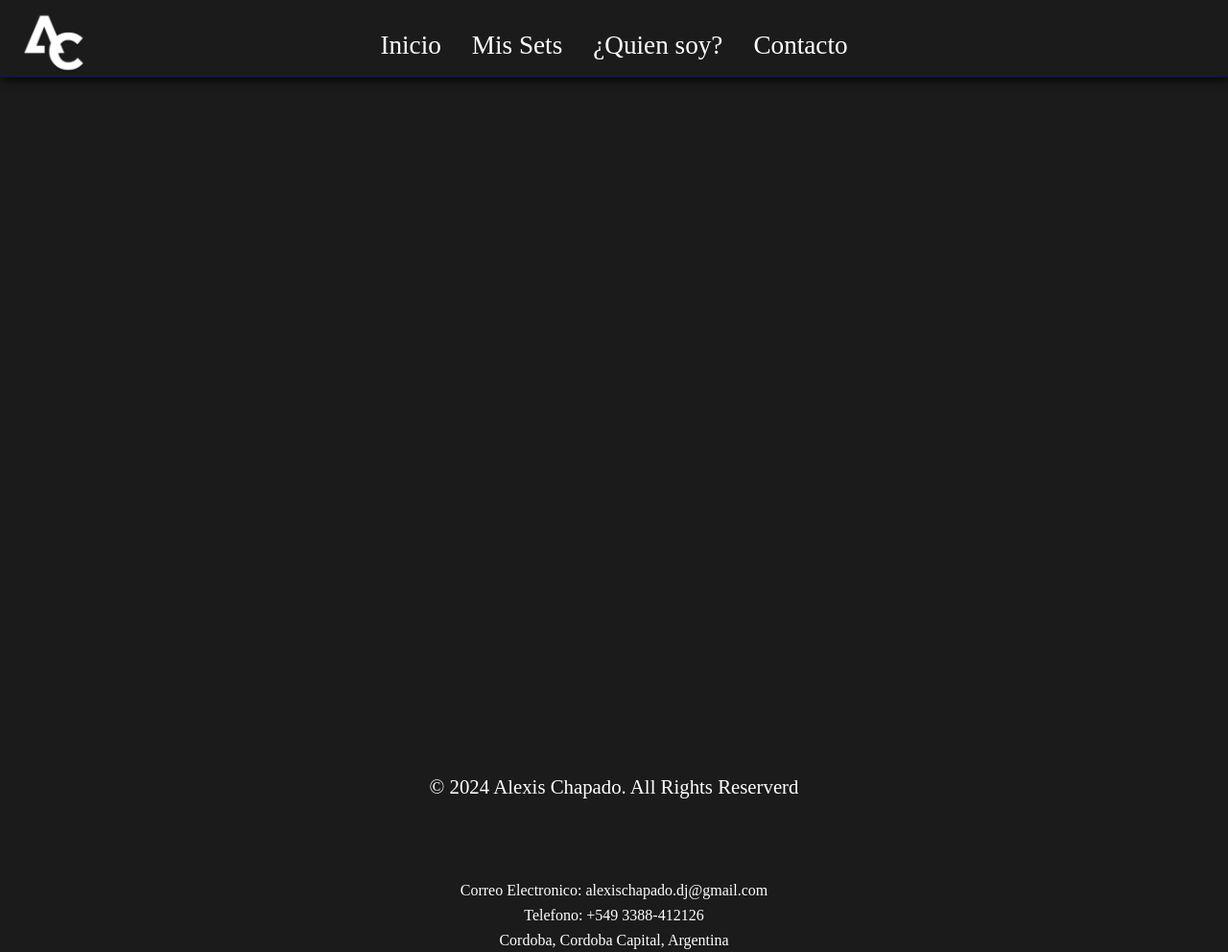
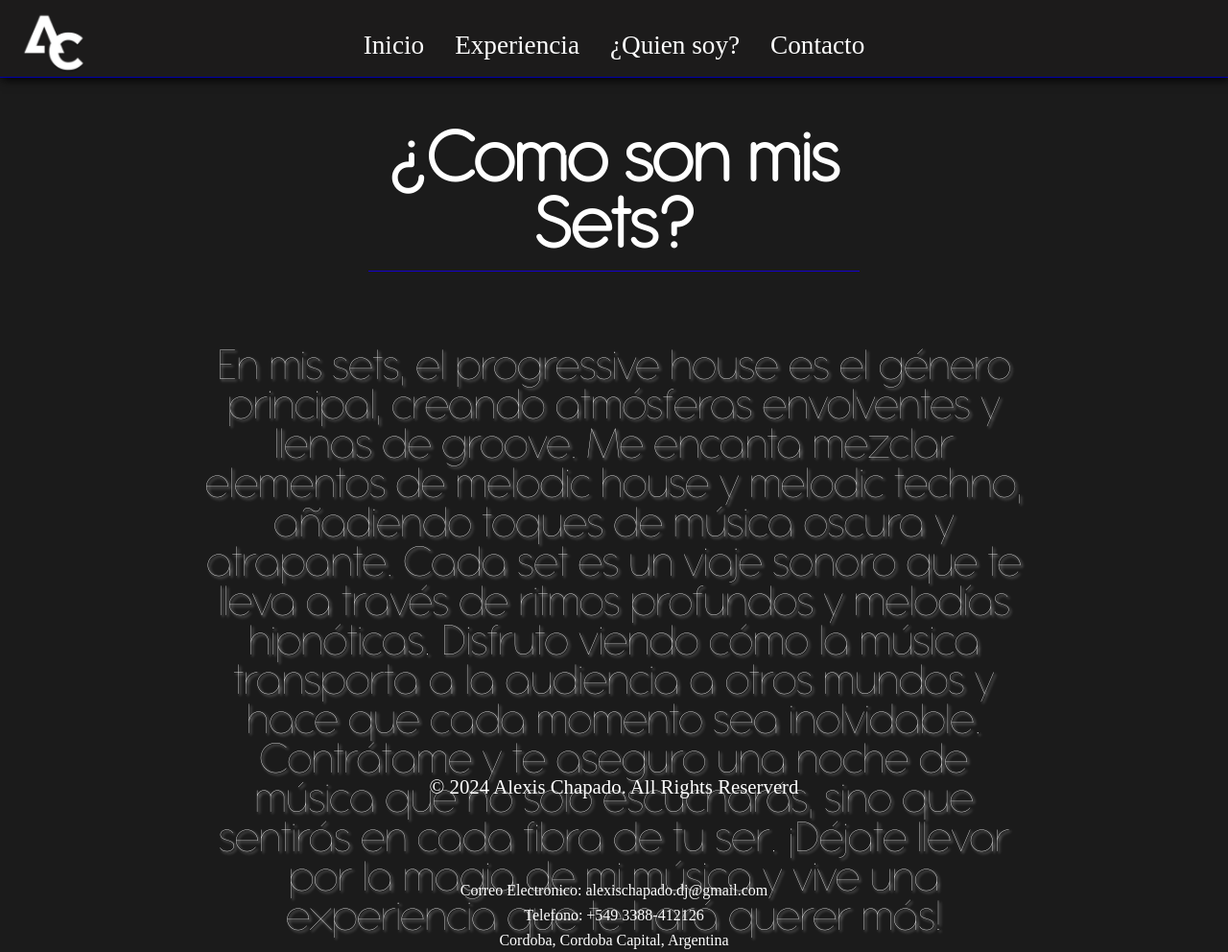
Before and after one commit to AlexisChapado/presskit, a plain HTML site: page pages/mis-sets.html in a window 1280 px wide. Shown: the top 992 px of the page at 96% size. Drawn offline with Linux system fonts and the light colour scheme.

Commit message:
06/07 | Hora: 23:52

```diff
--- a/css/partials/_inicio.scss
+++ b/css/partials/_inicio.scss
@@ -164,7 +164,7 @@
     width: 100%;
     height: 150vh;
 
-    background-color: #212121;
+    background-color: $colorFondo1;
 
     display: grid;
     grid-template-columns:  repeat(6,1fr);
@@ -220,8 +220,8 @@
             }
 
             button{
-                background-color: #212121;
-                text-shadow: 1px 1px 2px #212121;
+                background-color: $colorFondo1;
+                text-shadow: 1px 1px 2px $colorFondo1;
 
                 padding: 0.7rem;
                 border-radius: 10px;
@@ -239,6 +239,7 @@
 
    .contenedorSets{
 
+
         grid-area: caja10;
 
         width: 100%;
@@ -254,8 +255,10 @@
         align-items: center;
 
         .resumenSets{
+
             width: 100%;
             height: auto;
+
 
             padding: 1rem;
 
@@ -263,6 +266,8 @@
             border-top: 1px;
             border-bottom: 1px;
             border-style: solid;
+
+
 
             h3 {
 
@@ -277,8 +282,8 @@
             }
 
             button{
-                background-color: #212121;
-                text-shadow: 1px 1px 2px #212121;
+                background-color: $colorFondo1;
+                text-shadow: 1px 1px 2px black;
 
                 padding: 0.7rem;
                 border-radius: 10px;
--- a/css/partials/_mis-sets.scss
+++ b/css/partials/_mis-sets.scss
@@ -2,5 +2,53 @@
     width: 100%;
     height: 100vh;
     background-color: $colorFondo1;
+    padding: 8rem;
+
+
+    .tituloSets {
+
+        width: 100%;
+        height: auto;
+
+        display: flex;
+        justify-content: center;
+        flex-direction: column;
+
+
+        .titulo{
+            width: 50%;
+            margin-left: 25%;
+
+            display: flex;
+            justify-content: center;
+            align-items: center;
+            text-align: center;
+            font-size: 5rem;
+            font-family: $letraTexto-Extralight;
+            padding: .5rem;
+
+            border: 1px;
+            border-style: solid;
+            border-top: 0;
+            border-left: 0;
+            border-right: 0;
+
+            border-bottom-color: $colorLineas;
+
+
+
+        }
+    }
+
+    .textoSets {
+
+        padding: 5rem;
+
+        font-size: 3rem;
+        font-family: $letraTexto-Hardline;
+        text-align: center;
+
+        text-shadow: 2px 2px 3px white;
+    }
 
 }
--- a/pages/mis-sets.html
+++ b/pages/mis-sets.html
@@ -22,7 +22,7 @@
                         <a href="./inicio.html">Inicio</a>
                     </li>
                     <li class="liInicio">
-                        <a href="./mis-sets.html">Mis Sets</a>
+                        <a href="./experiencia.html">Experiencia</a>
                     </li>
                     <li class="liInicio">
                         <a href="./quiensoy.html">¿Quien soy?</a>
@@ -37,8 +37,11 @@
 
     <main>
         <div class="contenedorSets">
-            <div>
-                <h3></h3>
+            <div class="tituloSets">
+                <h2 class="titulo">¿Como son mis Sets?</h2>
+            </div>
+            <div class="textoSets">
+                <p>En mis sets, el progressive house es el género principal, creando atmósferas envolventes y llenas de groove. Me encanta mezclar elementos de melodic house y melodic techno, añadiendo toques de música oscura y atrapante. Cada set es un viaje sonoro que te lleva a través de ritmos profundos y melodías hipnóticas. Disfruto viendo cómo la música transporta a la audiencia a otros mundos y hace que cada momento sea inolvidable. Contrátame y te aseguro una noche de música que no solo escucharás, sino que sentirás en cada fibra de tu ser. ¡Déjate llevar por la magia de mi música y vive una experiencia que te hará querer más!</p>
             </div>
 
         </div>
```
Also changed, not shown: css/style.css, 1 other file.
